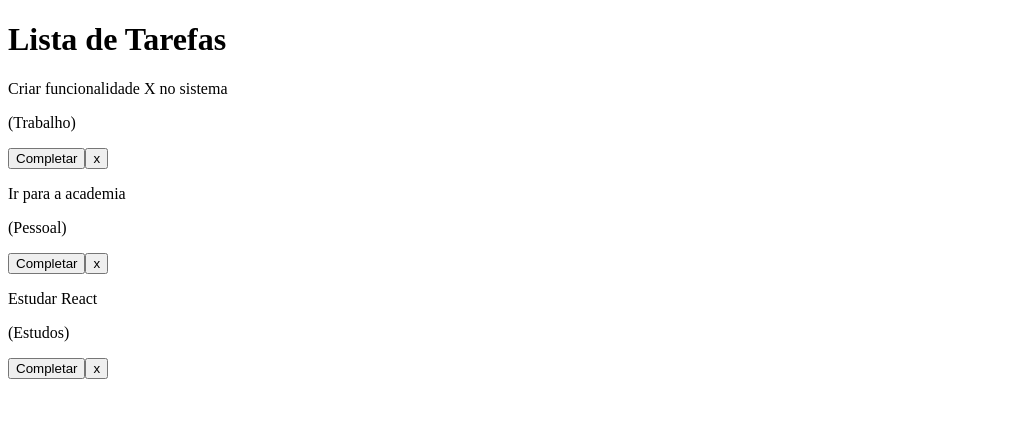
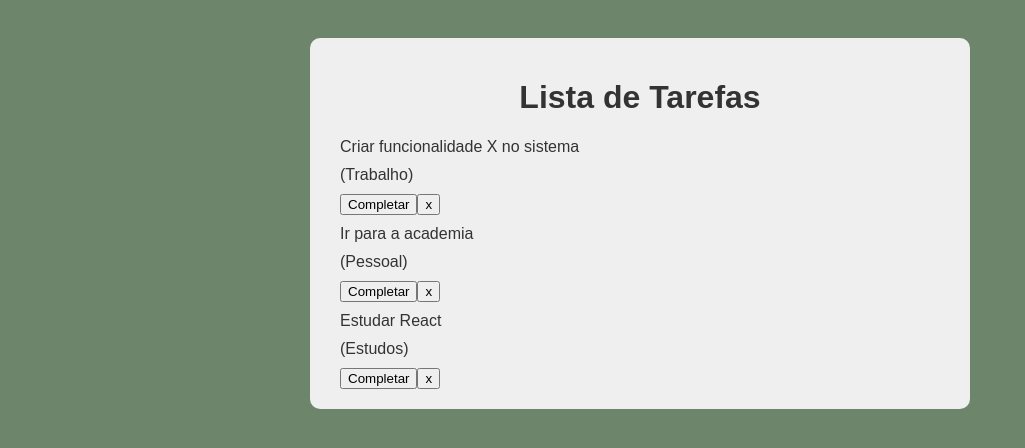
Before and after one commit to Nathalai/to-do-list-react, a React (Vite) app: page / in a window 1280 px wide. Shown: the top 448 px of the page, without its empty margins (0-1025 px from the left). Built offline with nearby package versions, Linux system fonts and the light colour scheme.

Commit message:
feat: creates Task component; sets stylesheet

```diff
--- /dev/null
+++ b/src/App.css
@@ -0,0 +1,30 @@
+body {
+    font-family: Arial, Helvetica, sans-serif;
+    background-color: #6d856a;
+    padding: 30px;
+    color: #333;
+}
+
+.app {
+    max-width: 600px;
+    margin: 0 auto 300px;
+    background-color: #efefef;
+    padding: 20px 30px;
+    border-radius: 10px;
+}
+
+h1 {
+    text-align: center;
+}
+
+h2 {
+    margin-bottom: 10px;
+}
+
+p {
+    margin: 10px 0;
+}
+
+input {
+    box-sizing: border-box;
+}
--- a/src/App.jsx
+++ b/src/App.jsx
@@ -1,4 +1,8 @@
 import { useState } from 'react';
+
+import Task from './components/Task';
+
+import './App.css';
 
 function App() {
   const [tasks, setTasks] = useState([
@@ -27,16 +31,7 @@ function App() {
       <h1>Lista de Tarefas</h1>
       <div className="to-do-list">
         {tasks.map((task) => (
-          <div className="task">
-            <div className="content">
-              <p>{ task.text }</p>
-              <p>({ task.category })</p>
-            </div>
-            <div>
-              <button>Completar</button>
-              <button>x</button>
-            </div>
-          </div>
+          <Task task={task} />
         ))}
       </div>
     </div>
--- /dev/null
+++ b/src/components/Task.jsx
@@ -0,0 +1,18 @@
+import React from 'react';
+
+const Task = ({ task }) => {
+    return (
+        <div className="task">
+            <div className="content">
+              <p>{ task.text }</p>
+              <p>({ task.category })</p>
+            </div>
+            <div>
+              <button>Completar</button>
+              <button>x</button>
+            </div>
+        </div>
+    )
+}
+
+export default Task
```
